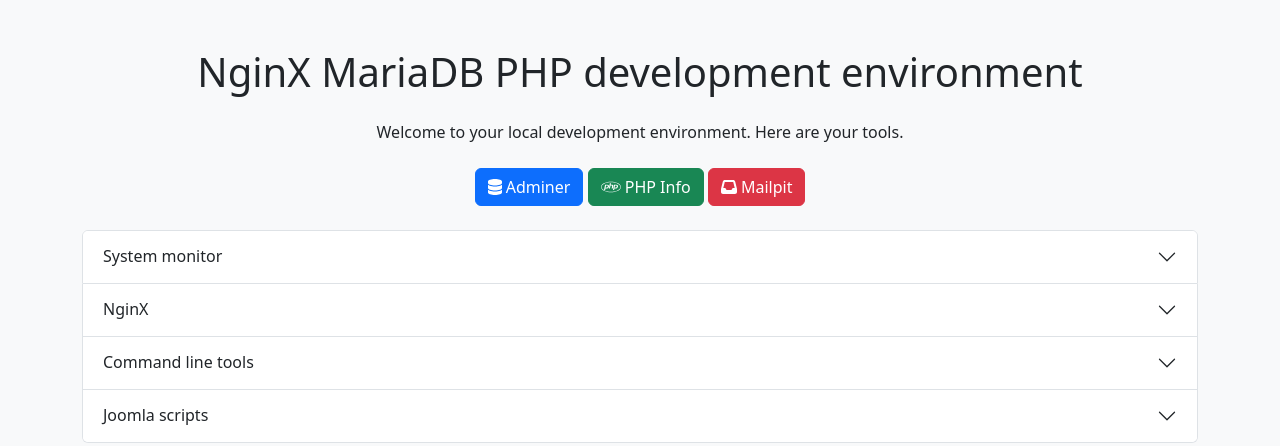
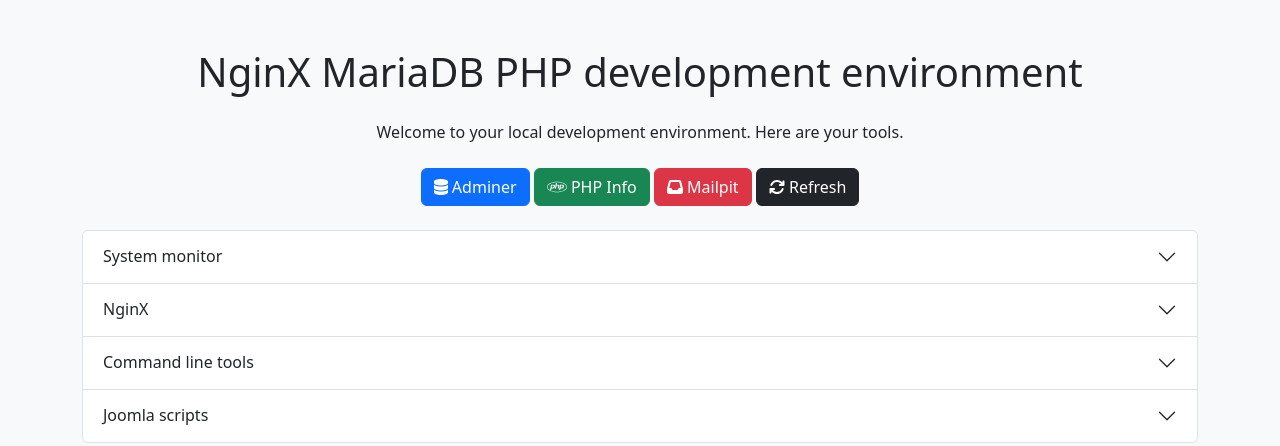
Before and after one commit to renekreijveld/macOS_PHP_local_development, a PHP site: page / in a window 1280 px wide. Shown: the top 446 px of the page. Run offline with PHP 8.4, Linux system fonts and the light colour scheme.

Commit message:
Added refresh button

```diff
--- a/Localhost/index.php
+++ b/Localhost/index.php
@@ -97,6 +97,7 @@ foreach ( $phpVersions as $version) {
             <a href="https://localhost/adminer.php" target="_blank" class="btn btn-primary"><i class="fa-solid fa-database"></i> Adminer</a>
             <a href="https://localhost/phpinfo.php" target="_blank" class="btn btn-success"><i class="fa-brands fa-php"></i> PHP Info</a>
             <a href="http://localhost:8025" target="_blank" class="btn btn-danger"><i class="fa-solid fa-inbox"></i> Mailpit</a>
+            <a href="/" class="btn btn-dark"><i class="fa-solid fa-arrows-rotate"></i> Refresh</a>
         </div>
 
         <div class="accordion" id="toolsAccordion">
```
